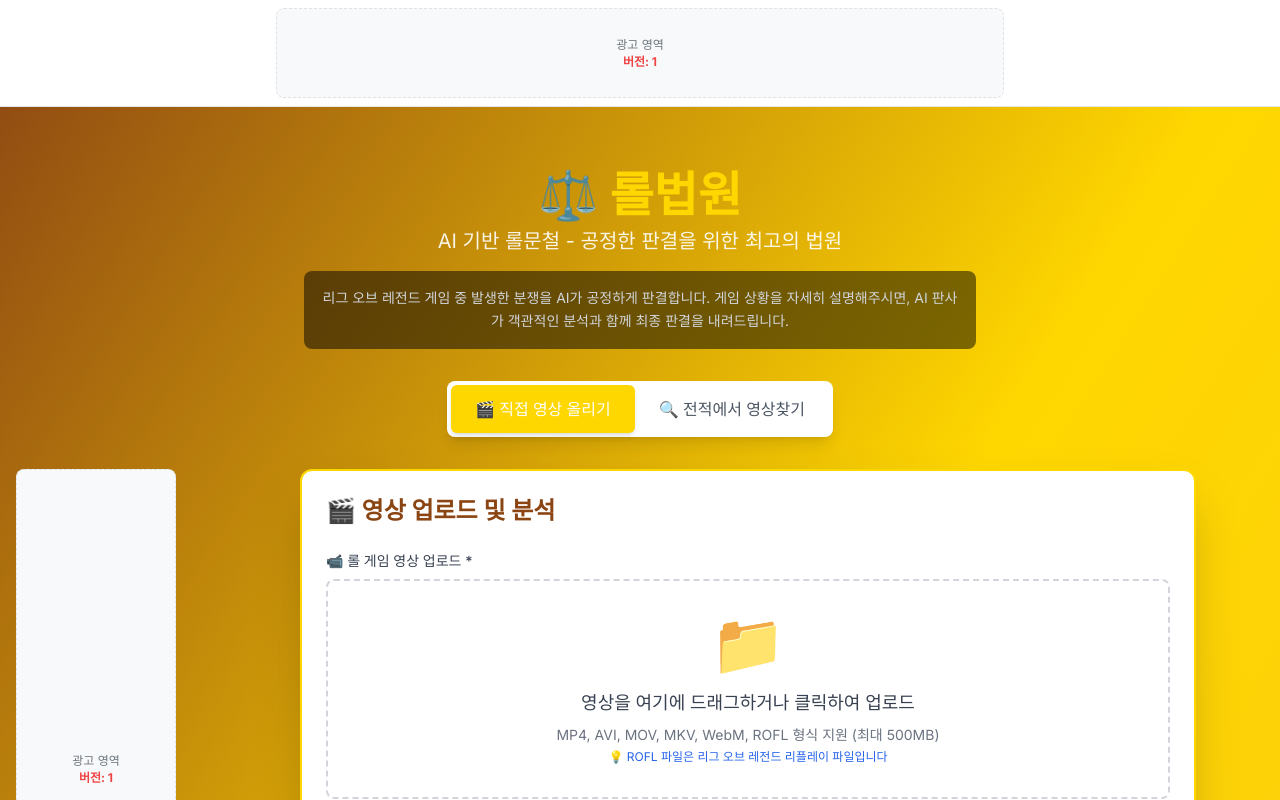
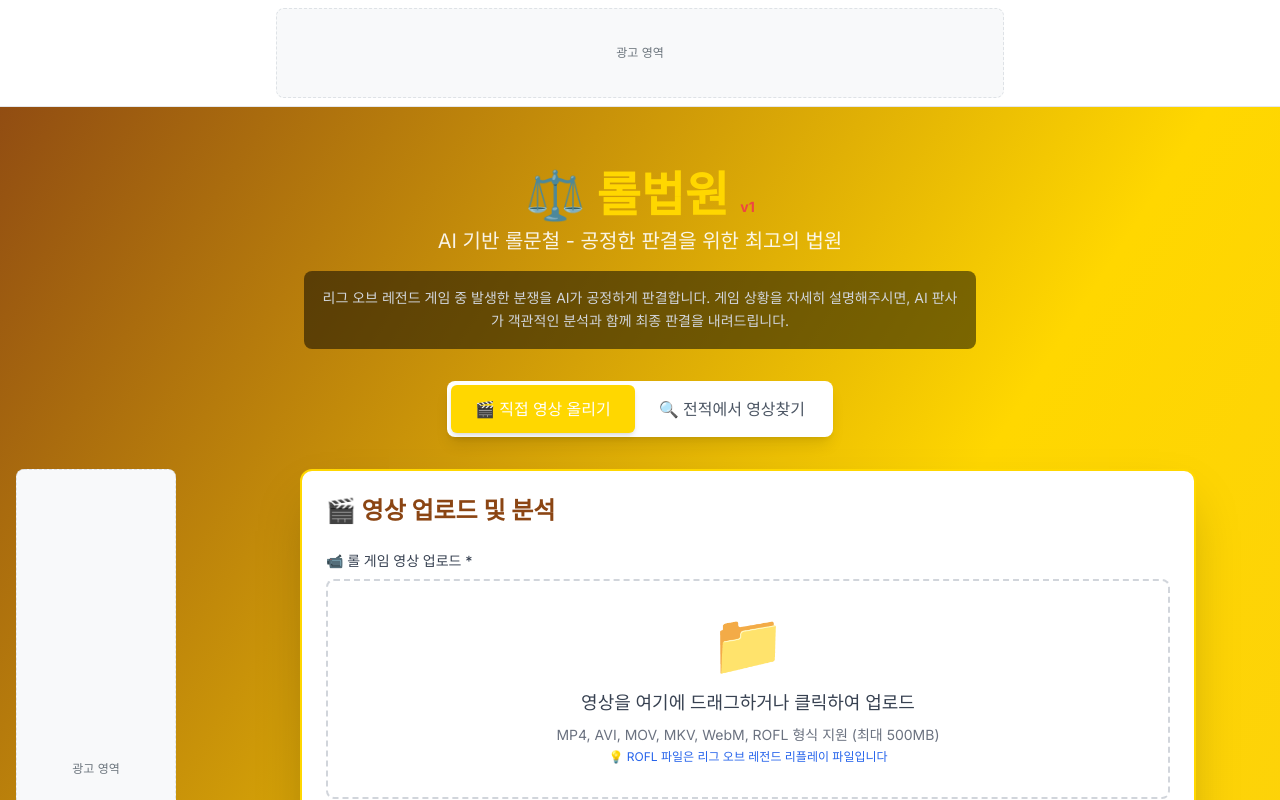
Before and after one commit to sangjun0000/lol-court, a Next.js app: page / in a window 1280 px wide. Shown: the top 800 px of the page. Built offline with nearby package versions, Linux system fonts and the light colour scheme; no server answers.

Commit message:
버전 표시 위치 변경 - 헤더 제목 옆에 v1 표시

```diff
--- a/app/components/AdBanner.tsx
+++ b/app/components/AdBanner.tsx
@@ -61,7 +61,6 @@
         }}
       >
         <div>광고 영역</div>
-        <div className="text-xs text-red-500 font-bold">버전: 1</div>
       </div>
     )
   }
@@ -92,7 +91,6 @@
         color: '#6c757d'
       }}>
         <p className="text-sm">광고 로드 중...</p>
-        <p className="text-xs text-red-500 font-bold">버전: 1</p>
       </div>
     </div>
   )
--- a/app/components/Header.tsx
+++ b/app/components/Header.tsx
@@ -3,7 +3,7 @@
     <header className="text-center py-8">
       <div className="mb-4">
         <h1 className="text-5xl font-bold text-lol-gold mb-2">
-          ⚖️ 롤법원
+          ⚖️ 롤법원 <span className="text-sm text-red-500 font-bold">v1</span>
         </h1>
         <p className="text-xl text-white opacity-90">
           AI 기반 롤문철 - 공정한 판결을 위한 최고의 법원
```
